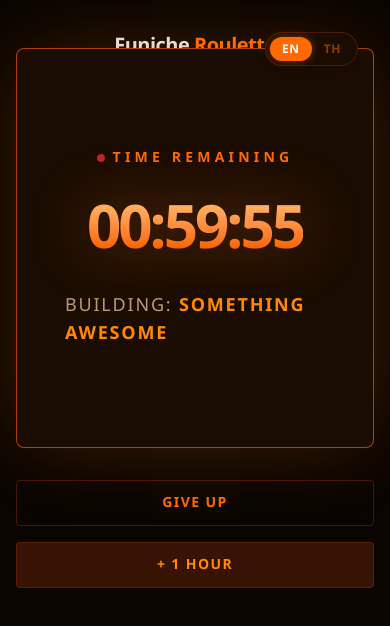
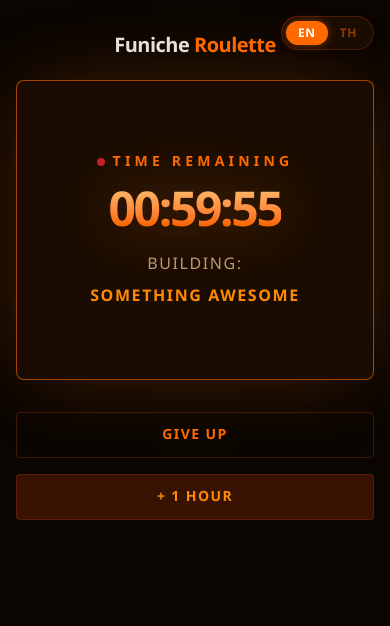
Before and after one commit to chxmpizy/Niche_Roulette, a Next.js app: page /timer in a window 390 px wide. Shown: the top 626 px of the page. Built offline with nearby package versions, Linux system fonts and the light colour scheme.

Commit message:
style: full responsive overhaul for mobile screens

```diff
--- a/app/timer/page.tsx
+++ b/app/timer/page.tsx
@@ -39,17 +39,17 @@ function TimerContent() {
   };
 
   return (
-    <div className="flex-1 flex flex-col items-center w-full max-w-6xl mt-12 md:mt-24">
-      <div className="w-full bg-[#1a0c00] border border-orange-500/60 shadow-[0_0_80px_-15px_rgba(249,115,22,0.3)] rounded-lg p-12 flex flex-col items-center justify-center min-h-[400px] relative overflow-hidden animate-in zoom-in duration-500">
-        <div className="text-sm font-bold tracking-[0.3em] uppercase text-orange-500 mb-8 flex items-center gap-2">
+    <div className="flex-1 flex flex-col items-center w-full max-w-6xl mt-20 sm:mt-12 md:mt-24">
+      <div className="w-full bg-[#1a0c00] border border-orange-500/60 shadow-[0_0_80px_-15px_rgba(249,115,22,0.3)] rounded-lg p-6 sm:p-8 md:p-12 flex flex-col items-center justify-center min-h-[300px] sm:min-h-[400px] relative overflow-hidden animate-in zoom-in duration-500">
+        <div className="text-sm font-bold tracking-[0.3em] uppercase text-orange-500 mb-4 sm:mb-8 flex items-center gap-2">
           <span className="w-2 h-2 rounded-full bg-red-500 animate-pulse" />
           {t("timeRemaining")}
         </div>
-        <div className="text-6xl md:text-9xl font-black tracking-tighter text-transparent bg-clip-text bg-gradient-to-b from-orange-300 to-orange-600 drop-shadow-[0_0_30px_rgba(249,115,22,0.4)] mb-8">
+        <div className="text-5xl sm:text-6xl md:text-8xl lg:text-9xl font-black tracking-tighter text-transparent bg-clip-text bg-gradient-to-b from-orange-300 to-orange-600 drop-shadow-[0_0_30px_rgba(249,115,22,0.4)] mb-4 sm:mb-8">
           {formatTimer(timer)}
         </div>
-        <div className="text-orange-200/70 text-lg md:text-xl tracking-widest uppercase">
-          {t("building")} <span className="text-orange-400 font-bold">{topic}</span>
+        <div className="text-orange-200/70 text-base sm:text-lg md:text-xl tracking-widest uppercase text-center break-words max-w-full">
+          {t("building")} <span className="text-orange-400 font-bold block sm:inline mt-2 sm:mt-0">{topic}</span>
         </div>
       </div>
 
--- a/components/roulette/category-stage.tsx
+++ b/components/roulette/category-stage.tsx
@@ -91,13 +91,13 @@ export function CategoryStage() {
 
           <div
             className={clsx(
-              "w-full rounded-lg p-12 flex flex-col items-center justify-center min-h-[200px] relative overflow-hidden transition-all duration-500",
+              "w-full rounded-lg p-6 sm:p-8 md:p-12 flex flex-col items-center justify-center min-h-[150px] sm:min-h-[200px] relative overflow-hidden transition-all duration-500",
             )}
             onClick={() => !isSpinning && startSpin()}
           >
             <div
               className={clsx(
-                "text-4xl md:text-5xl font-medium tracking-tight text-center w-full transition-all duration-500",
+                "text-2xl sm:text-3xl md:text-4xl lg:text-5xl font-medium tracking-tight text-center w-full transition-all duration-500",
                 finalResult ? "text-orange-50" : "text-orange-200/40"
               )}
             >
@@ -111,13 +111,13 @@ export function CategoryStage() {
             </div>
           </div>
 
-          <div className="min-h-[5rem] mt-8 w-full flex flex-col sm:flex-row items-center justify-center gap-4">
+          <div className="min-h-[5rem] mt-4 sm:mt-8 w-full flex flex-col sm:flex-row items-center justify-center gap-4">
             {!finalResult ? (
               <button
                 onClick={startSpin}
                 disabled={isSpinning}
                 className={clsx(
-                  "px-8 py-3 text-sm font-bold tracking-widest uppercase rounded transition-all duration-300",
+                  "px-8 py-3 w-full sm:w-auto text-sm font-bold tracking-widest uppercase rounded transition-all duration-300",
                   isSpinning
                     ? "bg-orange-900/30 text-white/50 cursor-not-allowed"
                     : "bg-orange-500 text-white hover:bg-orange-400 hover:shadow-[0_0_20px_-5px_rgba(249,115,22,0.4)]"
@@ -133,12 +133,6 @@ export function CategoryStage() {
                 >
                   {t("spinAgain")}
                 </button>
-                {/* <button
-                  onClick={() => startTimer(1)}
-                  className="px-8 py-3 w-full sm:w-auto text-sm font-bold tracking-widest uppercase rounded border border-orange-600 text-orange-400 hover:bg-orange-900/50 hover:text-orange-200 transition-all duration-300 shadow-[0_0_15px_-5px_rgba(249,115,22,0.2)] flex items-center justify-center gap-2"
-                >
-                  {t("timer1h")}
-                </button> */}
                 <button
                   onClick={() => startTimer(3)}
                   className="px-8 py-3 w-full sm:w-auto text-sm font-bold tracking-widest uppercase rounded bg-gradient-to-r from-orange-400 to-orange-600 text-white hover:opacity-90 transition-all duration-300 shadow-[0_0_30px_-5px_rgba(249,115,22,0.5)] flex items-center justify-center gap-2 group"
@@ -151,8 +145,8 @@ export function CategoryStage() {
         </div>
       </main>
 
-      <footer className="flex justify-between items-center border-orange-900/30 border-t py-4 px-6 text-sm text-orange-500/70">
-        <div className="flex items-center gap-2 ">
+      <footer className="flex flex-col sm:flex-row justify-between items-center gap-4 border-orange-900/30 border-t py-4 px-4 sm:px-6 text-sm text-orange-500/70 text-center sm:text-left">
+        <div className="hidden sm:flex items-center gap-2">
           <kbd className="px-2 py-1 bg-orange-950/50 border border-orange-900/50 rounded-md text-orange-300 font-bold shadow-sm">
             Space
           </kbd>
--- a/components/ui/language-toggle.tsx
+++ b/components/ui/language-toggle.tsx
@@ -6,7 +6,7 @@ export function LanguageToggle() {
   const { language, setLanguage } = useLanguage();
 
   return (
-    <div className="absolute top-8 right-8 z-50 flex items-center bg-[#1a0c00] border border-orange-900/50 rounded-full p-1 shadow-md">
+    <div className="absolute top-4 right-4 sm:top-8 sm:right-8 z-50 flex items-center bg-[#1a0c00] border border-orange-900/50 rounded-full p-1 shadow-md">
       <button
         onClick={() => setLanguage("en")}
         className={`px-3 py-1 text-xs font-bold tracking-wider rounded-full transition-all duration-300 ${
```
